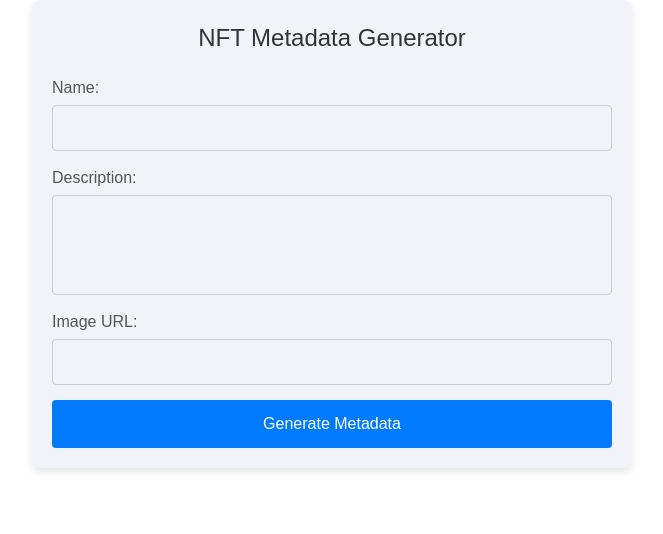
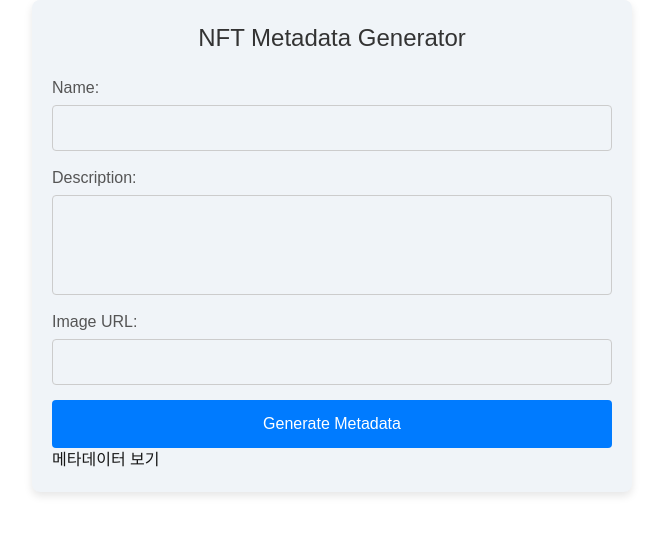
Before and after one commit to yeseul0/NFT1155-metadata-generator, a Next.js app: page / in a window 1280 px wide. Shown: the top 534 px of the page, without its empty margins (308-971 px from the left). Built offline with nearby package versions, Linux system fonts and the light colour scheme.

Commit message:
실험 페이지

```diff
--- a/public/metadata/0.json
+++ b/public/metadata/0.json
@@ -1,5 +1,5 @@
 {
-  "name": "gkld",
-  "description": "ghi",
-  "image": "kkwkwk"
+  "name": "kero",
+  "description": "hihi",
+  "image": "https://i.pinimg.com/originals/a8/76/71/a8767154fbe18959ce2c0b90dbc78247.jpg"
 }
--- a/src/app/page.tsx
+++ b/src/app/page.tsx
@@ -127,13 +127,16 @@ export default function Home() {
                 <a href={data.url} target="_blank" rel="noopener noreferrer" style={styles.link}>
                   Token {data.id} - {data.url}
                 </a>
-
               </li>
             ))}
           </ul>
         </div>
       )}
+      <div>
+        <a href="/metadata/0.json">메타데이터 보기</a>
+      </div>
     </div>
+
   );
 }
 
```
